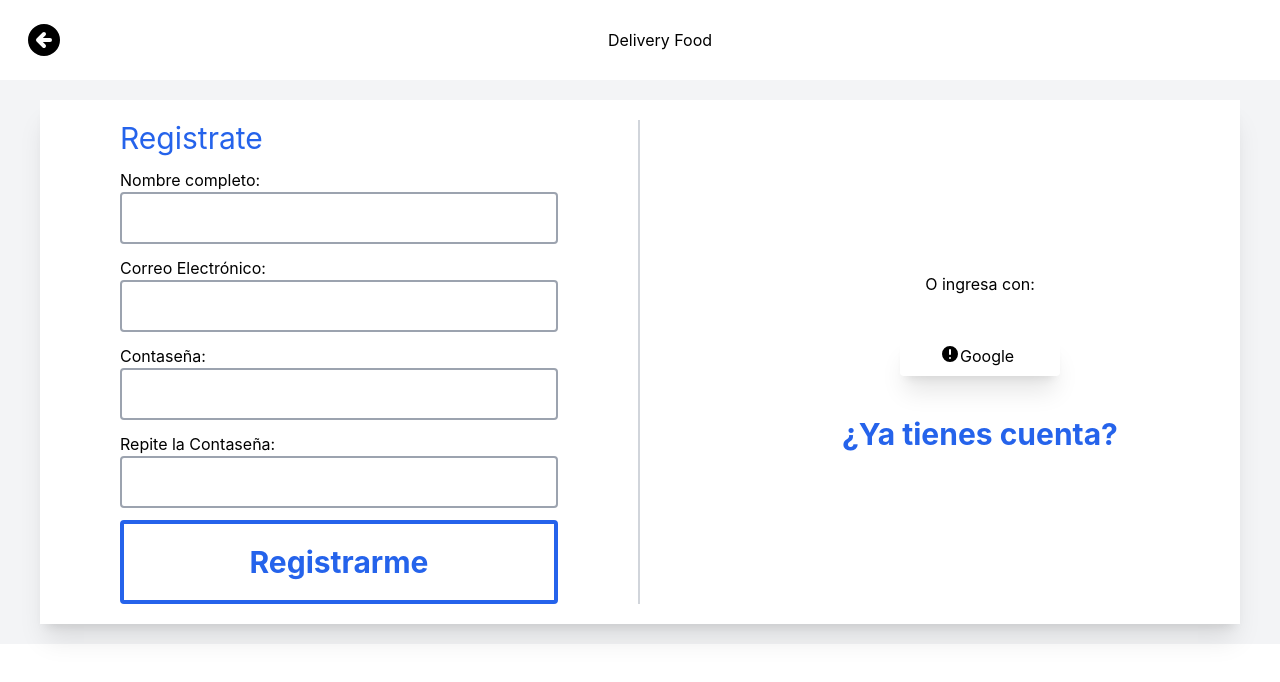
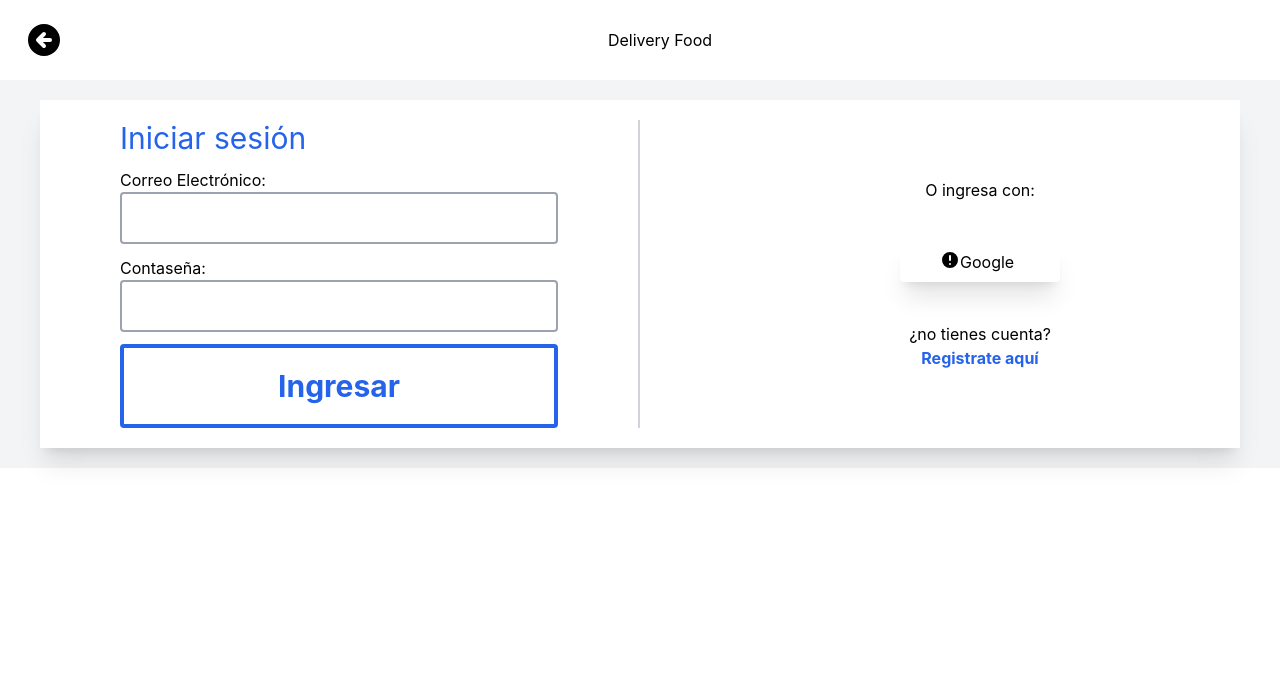
Before and after one commit to academia-geek/demo-day-projects-deliveryFood, a React (Create React App) app in the folder delivery-food/: page /login in a window 1280 px wide. Shown: the top 682 px of the page. Built offline with nearby package versions, Linux system fonts and the light colour scheme; the HTML template or start-up script is replaced by a standard one.

Commit message:
add: maquetado-login, formik y yup en login

```diff
--- a/delivery-food/src/App.js
+++ b/delivery-food/src/App.js
@@ -1,14 +1,16 @@
 import React from 'react'
 // import AppRoutes from './routers/AppRoutes';
+import Login from './pages/Login';
+// import Home from './pages/Home';
+// import Register from './pages/Register';
 import './App.css';
-// import Home from './pages/Home';
-import Register from './pages/Register';
 
 function App() {
   return (
     // <AppRoutes />
     // <Home/>
-    <Register/>
+    // <Register/>
+    <Login/>
   );
 }
 
--- a/delivery-food/src/pages/Login.jsx
+++ b/delivery-food/src/pages/Login.jsx
@@ -1,5 +1,69 @@
+import { useFormik } from "formik";
 import React from "react";
 
 export default function Login() {
-  return <div>Login</div>;
+  const formik = useFormik({
+    initialValues: {
+      name: '',
+      password: '',
+    },
+    onSubmit: value => {
+      console.log(value);
+    }
+  })
+  return (
+    <div className="">
+      <header className="h-20 flex shadow items-center px-6 w-full">
+        <svg xmlns="http://www.w3.org/2000/svg" className="h-10 w-10 cursor-pointer" viewBox="0 0 20 20" fill="currentColor">
+          <path fillRule="evenodd" d="M10 18a8 8 0 100-16 8 8 0 000 16zm.707-10.293a1 1 0 00-1.414-1.414l-3 3a1 1 0 000 1.414l3 3a1 1 0 001.414-1.414L9.414 11H13a1 1 0 100-2H9.414l1.293-1.293z" clipRule="evenodd" />
+        </svg>
+        <h1 className="m-auto">Delivery Food</h1>
+      </header>
+
+      <main className="py-5 px-10 bg-gray-100">
+        <div className="flex gap-20 sm:flex-wrap shadow-xl py-5 bg-white">
+          <form onSubmit={formik.handleSubmit}action="" className="sm:w-screen flex flex-col gap-3 min-w-[50%] px-20  border-r-2 border-gray-300">
+            <h3 className="text-blue-600 text-3xl">Iniciar sesión</h3>
+            <div className=" flex flex-col">
+              <label htmlFor="">Correo Electrónico:</label>
+              <input
+              type="email"
+              name="email"
+              className="p-3 rounded border-2 border-gray-400"
+              onChange={formik.handleChange}
+              value={formik.values.email}
+              />
+            </div>
+            <div className=" flex flex-col">
+              <label htmlFor="">Contaseña:</label>
+              <input
+              type="password"
+              name="password"
+              className="p-3 rounded border-2 border-gray-400"
+              onChange={formik.handleChange}
+              value={formik.values.password}
+              />
+            </div>
+            <button type='submit' className="px-10 py-5 rounded text-blue-600 text-3xl border-solid border-4 border-blue-600 font-bold hover:bg-blue-600 hover:text-white">
+              Ingresar
+            </button>
+          </form>
+
+          <div className="flex flex-col items-center justify-center w-full gap-10 text-center">
+            <p>O ingresa con:</p>
+            <button className="flex shadow-xl px-10 py-2 rounded w-40 h-15">
+              <svg xmlns="http://www.w3.org/2000/svg" className="h-5 w-5" viewBox="0 0 20 20" fill="currentColor">
+                <path fillRule="evenodd" d="M18 10a8 8 0 11-16 0 8 8 0 0116 0zm-7 4a1 1 0 11-2 0 1 1 0 012 0zm-1-9a1 1 0 00-1 1v4a1 1 0 102 0V6a1 1 0 00-1-1z" clipRule="evenodd" />
+              </svg>
+              <p>Google</p>
+            </button>
+            <div>
+              <p className="text-3lg">¿no tienes cuenta?</p>
+              <a href="" className="text-blue-600 font-bold text-3lg">Registrate aquí</a>
+            </div>
+          </div>
+        </div>
+      </main>
+    </div>
+  )
 }
```
